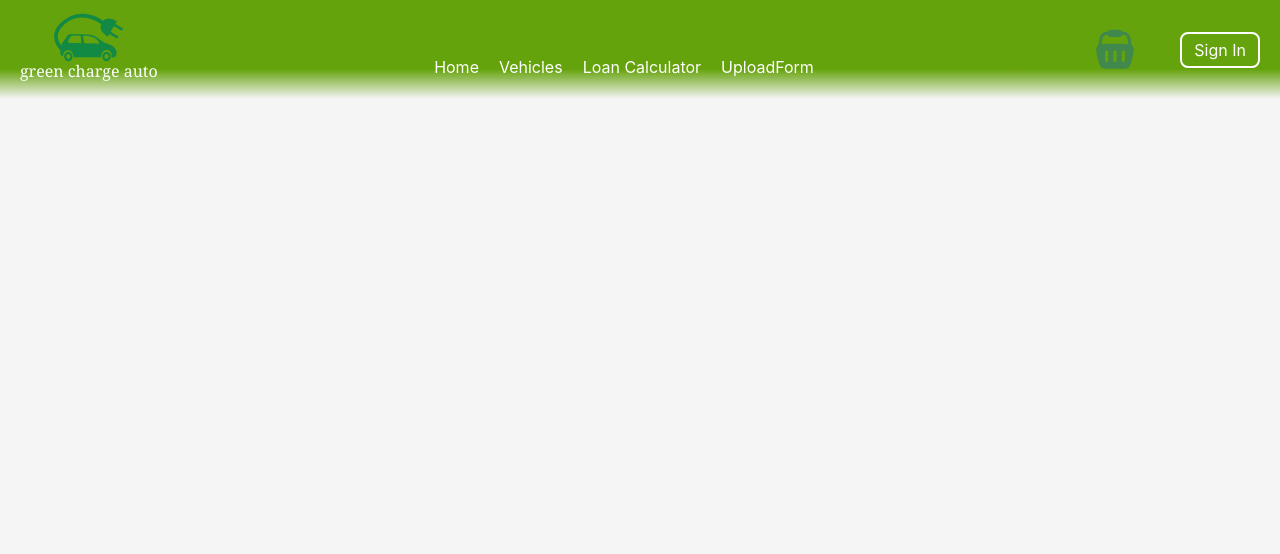
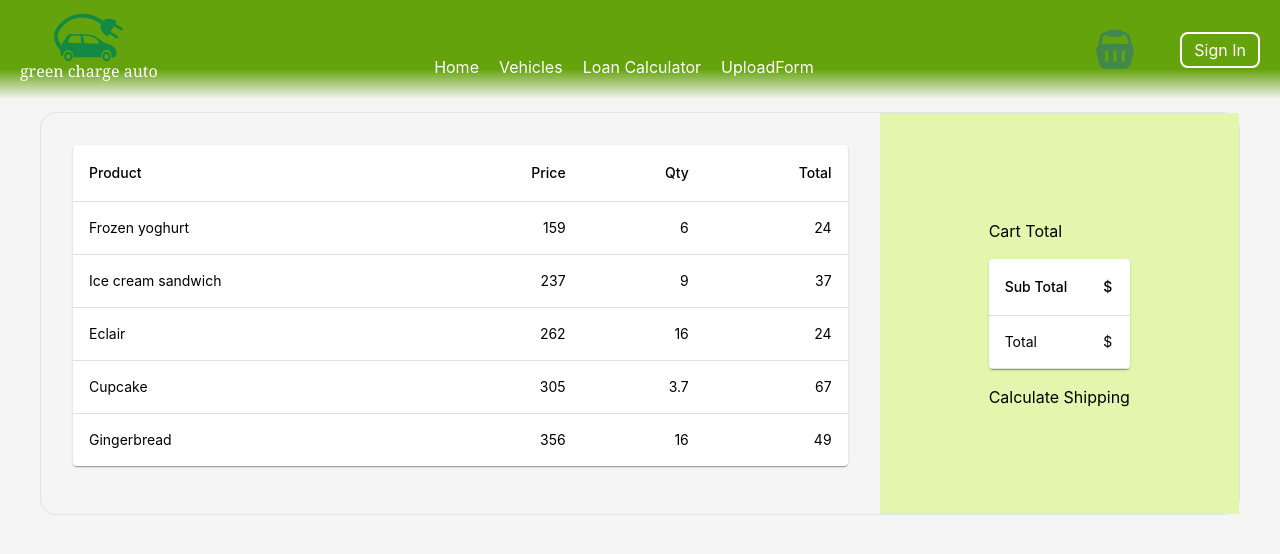
Before and after one commit to yienishaa/GreenChargeAutoFE, a React (Create React App) app: page /cart/0 in a window 1280 px wide. Shown: the top 554 px of the page. Built offline with nearby package versions, Linux system fonts and the light colour scheme.

Commit message:
Implementing Cart page

```diff
--- a/src/components/Navbar.js
+++ b/src/components/Navbar.js
@@ -2,8 +2,6 @@ import { Link, useLocation } from "react-router-dom";
 
 import logo from "../images/logo.webp";
 import basket from "../images/basket.svg"
-import { useState } from "react";
-import UploadForm from "../pages/UploadForm";
 
 
 const navLinks = [
--- a/src/components/navigation.js
+++ b/src/components/navigation.js
@@ -64,6 +64,7 @@ export default function NavTabs() {
                 <LinkTab label="Deals" href="/trash" />
                 <LinkTab label="Loan Calculator" href="/spam" />
                 <LinkTab label="UploadForm" href="/UploadForm" />
+
             </Tabs>
         </Box>
     );
--- a/src/pages/Cart.js
+++ b/src/pages/Cart.js
@@ -1,2 +1,109 @@
 //Cart with a list of items with image, qty, total, tax calculations
 //Ability to increase/decrease qty, remove items
+
+import * as React from 'react';
+import Table from '@mui/material/Table';
+import TableBody from '@mui/material/TableBody';
+import TableCell from '@mui/material/TableCell';
+import TableContainer from '@mui/material/TableContainer';
+import TableHead from '@mui/material/TableHead';
+import TableRow from '@mui/material/TableRow';
+import Paper from '@mui/material/Paper';
+import {Box, Stack, TextField, Typography} from "@mui/material";
+
+function createData(name, calories, fat, carbs, protein) {
+    return { name, calories, fat, carbs, protein };
+}
+
+const rows = [
+    createData('Frozen yoghurt', 159, 6.0, 24, 4.0),
+    createData('Ice cream sandwich', 237, 9.0, 37, 4.3),
+    createData('Eclair', 262, 16.0, 24, 6.0),
+    createData('Cupcake', 305, 3.7, 67, 4.3),
+    createData('Gingerbread', 356, 16.0, 49, 3.9),
+];
+
+function Cart() {
+    return (
+        <Box className="pt-28 px-10">
+            <Box
+
+                sx={{
+                    border: 1,
+                    borderRadius: 4,
+                    borderColor: "secondary.gray",
+                }}
+            >
+                <Stack direction="row" spacing={0}>
+                    {/* Left Side - Form */}
+                    <Box sx={{ width: "70%", px: 4 }} pt={4} pb={6}>
+                        <TableContainer component={Paper}>
+                            <Table  aria-label="simple table">
+                                <TableHead>
+                                    <TableRow>
+                                        <TableCell>Product</TableCell>
+                                        <TableCell align="right">Price</TableCell>
+                                        <TableCell align="right">Qty</TableCell>
+                                        <TableCell align="right">Total</TableCell>
+                                    </TableRow>
+                                </TableHead>
+                                <TableBody>
+                                    {rows.map((row) => (
+                                        <TableRow
+                                            key={row.name}
+                                            sx={{ '&:last-child td, &:last-child th': { border: 0 } }}
+                                        >
+                                            <TableCell component="th" scope="row">
+                                                {row.name}
+                                            </TableCell>
+                                            <TableCell align="right">{row.calories}</TableCell>
+                                            <TableCell align="right">{row.fat}</TableCell>
+                                            <TableCell align="right">{row.carbs}</TableCell>
+
+                                        </TableRow>
+                                    ))}
+                                </TableBody>
+                            </Table>
+                        </TableContainer>
+                    </Box>
+                    {/* Right Side - Green Box */}
+                    <Box
+                        sx={{
+                            width: "30%",
+                            backgroundColor: "background.lime",
+                            display: "flex",
+                            alignItems: "center",
+                            justifyContent: "center",
+
+                        }}
+                    >
+                        <Stack direction="column" spacing={2}>
+                            <Typography color="text.primary" variant="body1">Cart Total</Typography>
+                                <TableContainer component={Paper}>
+                                    <Table  aria-label="simple table">
+                                        <TableHead>
+                                            <TableRow>
+                                                <TableCell>Sub Total</TableCell>
+                                                <TableCell>$</TableCell>
+                                            </TableRow>
+                                        </TableHead>
+                                        <TableBody>
+                                            <TableRow>
+                                                <TableCell>Total</TableCell>
+                                                <TableCell>$</TableCell>
+                                            </TableRow>
+                                        </TableBody>
+                                    </Table>
+                                </TableContainer>
+
+                            <Typography color="text.primary" variant="body1">Calculate Shipping</Typography>
+
+                        </Stack>
+
+                    </Box>
+                </Stack>
+            </Box>
+        </Box>
+    );
+}
+export default Cart;
--- a/src/routes/AppRoutes.js
+++ b/src/routes/AppRoutes.js
@@ -5,6 +5,7 @@ import Vehicles from '../pages/Vehicles';
 import LoanCalculator from '../pages/LoanCalculator';
 import UploadForm from '../pages/UploadForm';
 import VehicleDetail from '../pages/VehicleDetail';
+import Cart from "../pages/Cart";
 
 const AppRoutes = () => {
     return (
@@ -14,6 +15,7 @@ const AppRoutes = () => {
             <Route path="/loan" element={<LoanCalculator />} />
             <Route path="/UploadForm" element={<UploadForm />} />
             <Route path="/vehicles/:id" element={<VehicleDetail />} />
+            <Route path="/cart/:id" element={<Cart />} />
         </Routes>
     );
 };
```
